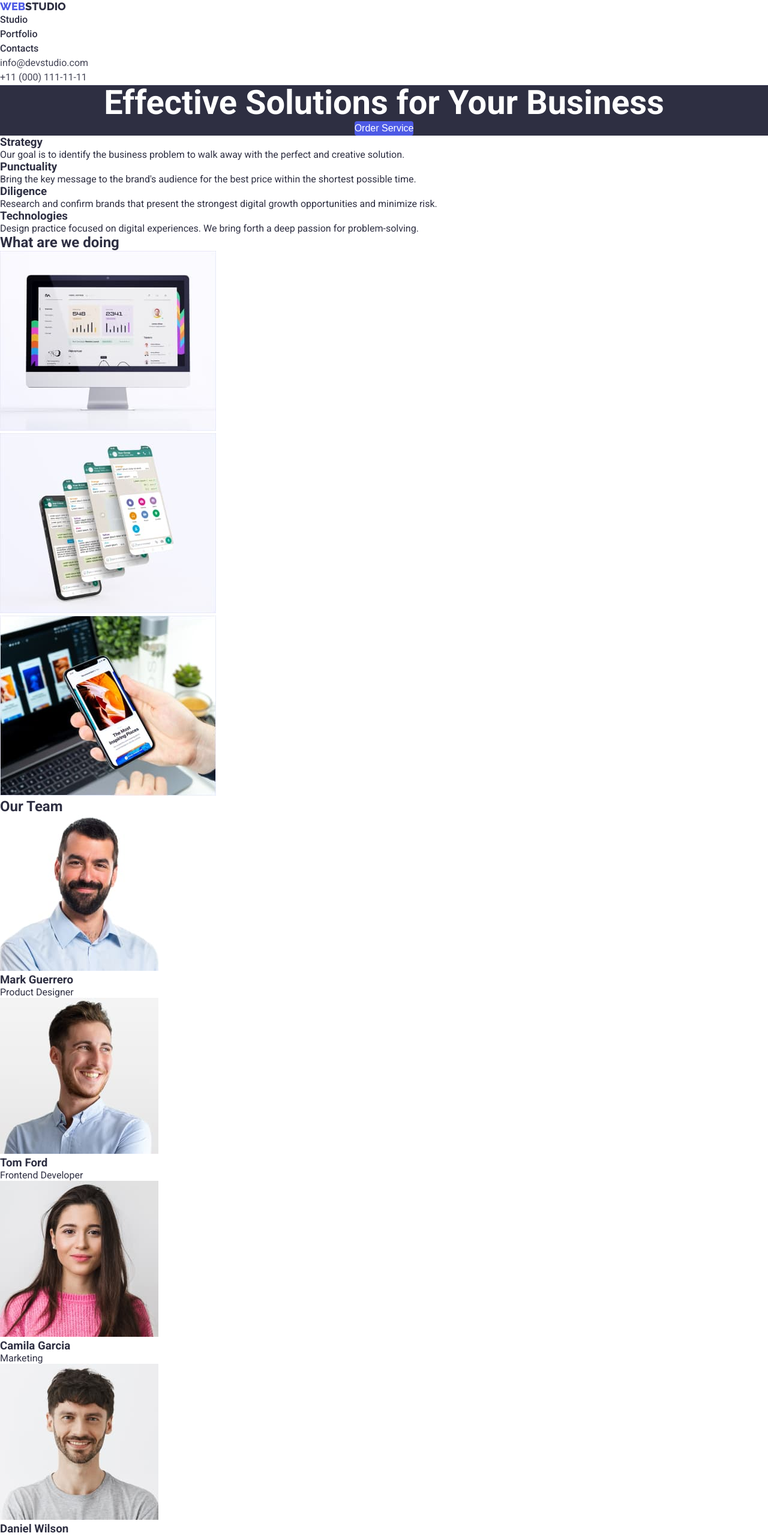
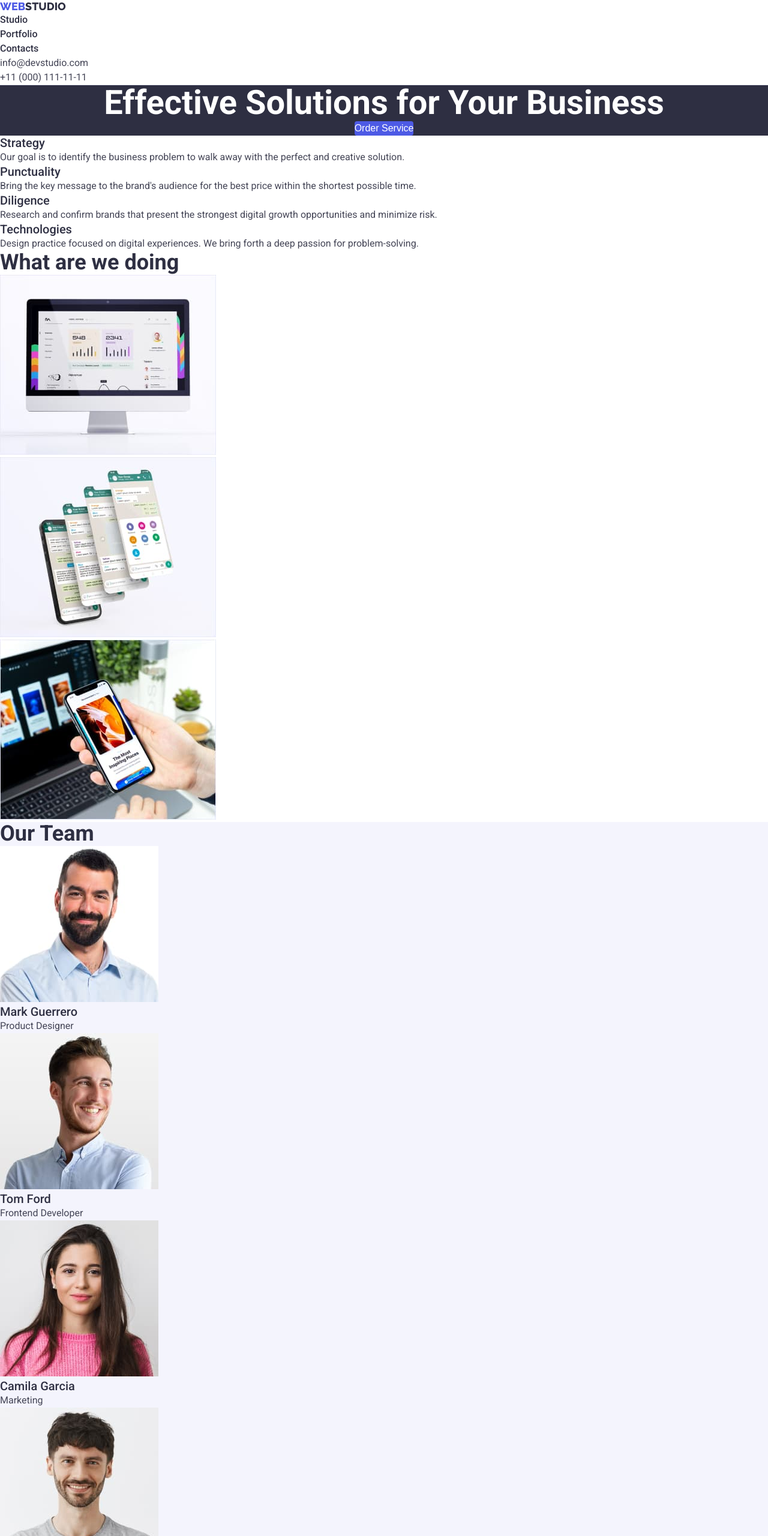
Before and after one commit to Dmytro2708/goit-markup-hw-02, a plain HTML site: page index.html in a window 1280 px wide. Shown: the top 2560 px of the page at 60% size. Drawn offline with Linux system fonts and the light colour scheme.

Commit message:
update style.css

```diff
--- a/css/styles.css
+++ b/css/styles.css
@@ -70,7 +70,20 @@ ul {
 }
 
 /*------ main studio ----------*/
-/*------ hero -----------*/
+
+.main-list h2 {
+  font-weight: 700;
+  font-size: 36px;
+  line-height: 1.11;
+}
+.main-list h3 {
+
+  font-weight: 500;
+  font-size: 20px;
+  line-height: 1.2;
+}
+
+/*------Section 1 hero -----------*/
 
 .hero {
   background-color: var(--main-color);
@@ -100,105 +113,71 @@ ul {
   background-color: var(--color-activ);
 }
 
-/* -------------------------------------------------------------------------------- */
-/* hero button
-font-family: 'Roboto';
-font-style: normal;
+/*------Section 2 features -----------*/
+
+.features-text{
+  color: var(--secondary-color);
+  font-size: 16px;
+  line-height: 1.5;
+}
+
+/*------Section 3 What are we doing -----------*/
+
+
+
+/*------Section 4 team -----------*/
+
+.team-content{
+  background-color: var(--secondary-background-color);
+}
+
+.team-list p{
+  color: var(--secondary-color);
+  font-size: 16px;
+  line-height: 1.5;
+}
+
+/* section team
+border-bottom: 1px solid #E7E9FC;
+
+/*------portfolio -----------*/
+
+.portfolio-filter button{
+background-color: var(--secondary-background-color);
+border: 1px solid var(--color-border);
+border-radius: 4px;
+color: var(--color-brand);
 font-weight: 500;
 font-size: 16px;
-line-height: 24px;
-color: #FFFFFF;
-background: #4D5AE5
-color activ #404BBF;
-*/
+line-height: 1.5;
+}
 
-/* -------------------------------------------------------------------------------- */
+.portfolio-filter button:hover,
+.portfolio-filter button:focus{
+  color: var(--main-background-color);
+  background-color: var(--color-activ);
+  cursor: pointer;
+}
 
-/* Section 1 features
-h2
-font-family: 'Roboto';
-font-style: normal;
-font-weight: 500;
+.portfolio-card li{
+  border: 1px solid var(--color-border);
+}
+
+.portfolio-card h2{
+  font-weight: 500;
 font-size: 20px;
-line-height: 24px;
-color: #2E2F42;
-text
-font-family: 'Roboto';
-font-style: normal;
-font-weight: 400;
+line-height: 1.2;
+}
+
+.portfolio-card p{
 font-size: 16px;
-line-height: 24px;
-color: #434455;
-*/
-
-/* -------------------------------------------------------------------------------- */
-
-/* Section  What are we doing
-font-family: 'Roboto';
-font-style: normal;
-font-weight: 700;
-font-size: 36px;
-line-height: 40px;
-color: #2E2F42;
-
-border-bottom: 1px solid #E7E9FC;
-*/
-
-/* ------------------------------------------------------------------------------- */
-
-/* section team
-background: #F4F4FD;
-
-h2
-font-family: 'Roboto';
-font-style: normal;
-font-weight: 700;
-font-size: 36px;
-line-height: 40px;
-color: #2E2F42;
-
-h3
-font-family: 'Roboto';
-font-style: normal;
-font-weight: 500;
-font-size: 20px;
-line-height: 24px;
-color: #2E2F42;
-
-text
-font-family: 'Roboto';
-font-style: normal;
-font-weight: 400;
-font-size: 16px;
-line-height: 24px;
-color: #434455; */
-
-/* --------------------------------------------------------------------------- */
-
-/* portfolio Filters
-
-botton
-background: #F4F4FD;
-border: 1px solid #E7E9FC;
-border-radius: 4px;
-
-Button Text
-font-family: 'Roboto';
-font-style: normal;
-font-weight: 500;
-font-size: 16px;
-line-height: 24px;
-color: #4D5AE5;
-
-botton hover
-background: #404BBF;
-text color: #FFFFFF;
-*/
+line-height: 1.5;
+}
 
 /* ------------------------------------------------------------------------------------ */
 
 /*  portfolio card
-border: 1px solid #E7E9FC;
+
 
 h2
 font-family: 'Roboto';
--- a/index.html
+++ b/index.html
@@ -37,31 +37,31 @@
       </section>
       <section>
         <h2 hidden>Features</h2>
-        <ul>
+        <ul class="features-list">
           <li>
             <h3>Strategy</h3>
-            <p>
+            <p class="features-text">
               Our goal is to identify the business problem to walk away with the
               perfect and creative solution.
             </p>
           </li>
           <li>
             <h3>Punctuality</h3>
-            <p>
+            <p class="features-text">
               Bring the key message to the brand's audience for the best price
               within the shortest possible time.
             </p>
           </li>
           <li>
             <h3>Diligence</h3>
-            <p>
+            <p class="features-text">
               Research and confirm brands that present the strongest digital
               growth opportunities and minimize risk.
             </p>
           </li>
           <li>
             <h3>Technologies</h3>
-            <p>
+            <p class="features-text">
               Design practice focused on digital experiences. We bring forth a
               deep passion for problem-solving.
             </p>
@@ -82,9 +82,9 @@
           </li>
         </ul>
       </section>
-      <section>
+      <section class="team-content">
         <h2>Our Team</h2>
-        <ul>
+        <ul class="team-list">
           <li>
             <img src="./images/team1.jpg" alt="smiling man" width="264" />
             <h3>Mark Guerrero</h3>
```
Also changed, not shown: portfolio.html (+3 -3 lines), images/Project4.jpg.
